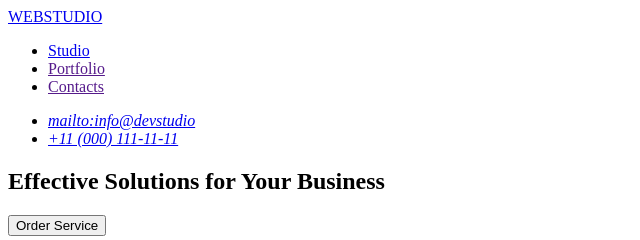
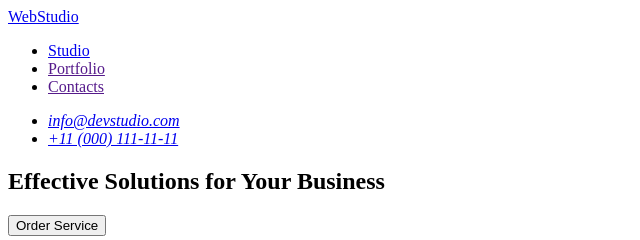
Before and after one commit to Hordzich-ihar/goit-markup-hw-01, a plain HTML site: page index.html in a window 1280 px wide. Shown: the top 240 px of the page, 0-640 px from the left. Drawn offline with Linux system fonts and the light colour scheme.

Commit message:
I fixed the code

```diff
--- a/index.html
+++ b/index.html
@@ -9,7 +9,7 @@
     <!-- headr -->
     <header>
       <nav>
-        <a href="./index.html">WEBSTUDIO</a>
+        <a href="./index.html">WebStudio</a>
         <ul>
           <li>
             <a href="./index.html">Studio</a>
@@ -25,7 +25,7 @@
       <address>
         <ul>
           <li>
-            <a href="mailto:info@devstudio">mailto:info@devstudio</a>
+            <a href="mailto:info@devstudio.com">info@devstudio.com</a>
           </li>
           <li>
             <a href="tel:+110001111111">+11 (000) 111-11-11</a>
@@ -113,7 +113,7 @@
               width="264"
               height="260"
             />
-            <h3>Camila Garacia</h3>
+            <h3>Camila Garcia</h3>
             <p>Marketing</p>
           </li>
           <li>
```
